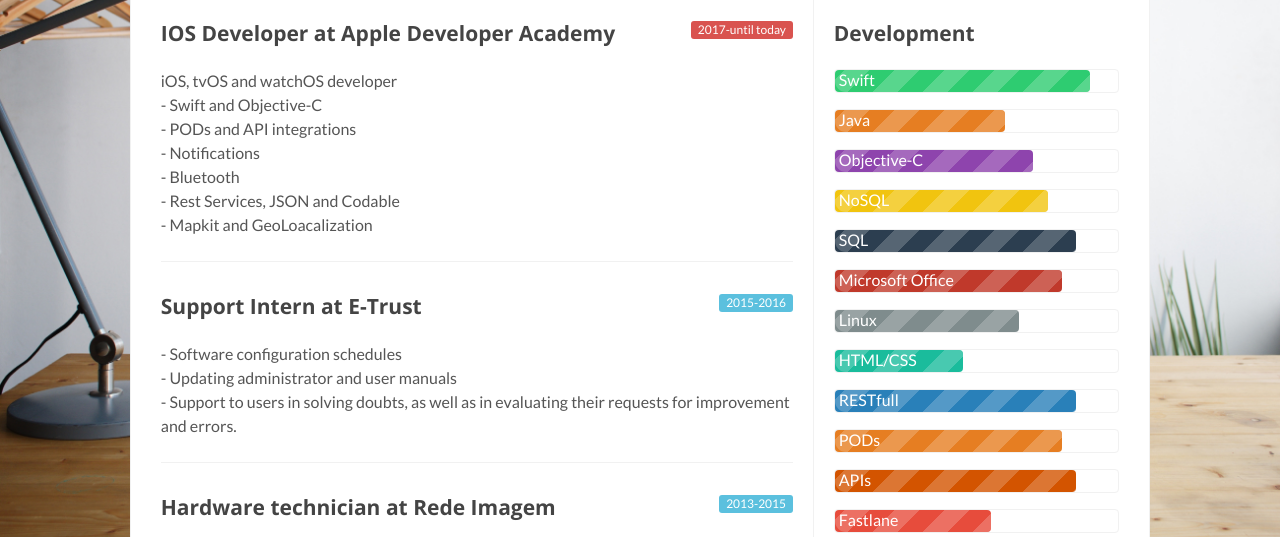
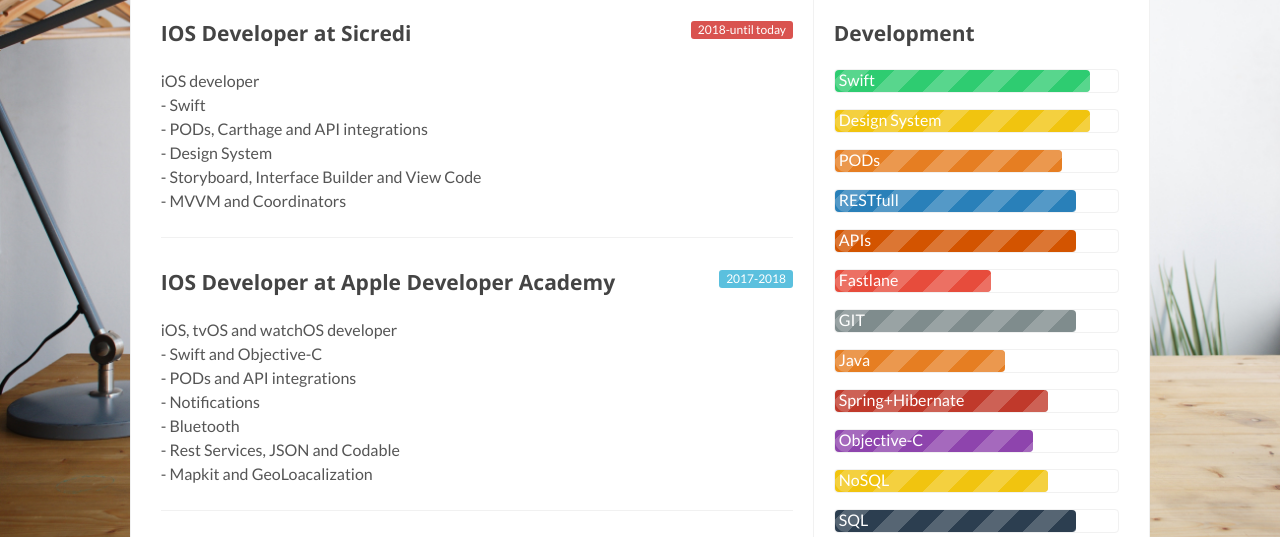
Before and after one commit to virgilius-santos/virgilius-santos.github.io, a plain HTML site: page index.html in a window 1280 px wide. Both pictures are taken after a click on the link "View My Resume". Shown: the part 263-800 px from the top of the page. Drawn offline with nearby package versions, Linux system fonts and the light colour scheme.

Commit message:
update resume

```diff
--- a/index.html
+++ b/index.html
@@ -149,7 +149,18 @@
                             </h3>
                             <ul class="no-list work">
                                 <li>
-                                    <h5> IOS Developer at Apple Developer Academy </h5><span class="label label-danger">2017-until today</span>
+                                    <h5> IOS Developer at Sicredi </h5><span class="label label-danger">2018-until today</span>
+                                    <p>
+                                        iOS developer </br>
+                                        - Swift </br>
+                                        - PODs, Carthage and API integrations </br>
+                                        - Design System </br>
+                                        - Storyboard, Interface Builder and View Code </br>
+                                        - MVVM and Coordinators
+                                    </p>
+                                </li>
+                                <li>
+                                    <h5> IOS Developer at Apple Developer Academy </h5><span class="label label-info">2017-2018</span>
                                     <p>
                                         iOS, tvOS and watchOS developer </br>
                                         - Swift and Objective-C </br>
@@ -233,8 +244,29 @@
                                 <div class="meter emerald">
                                     <span style="width: 90%"><span>Swift</span></span>
                                 </div>
+                                <div class="meter sunflower">
+                                    <span style="width: 90%"><span>Design System</span></span>
+                                </div>
+                                <div class="meter orange-bg">
+                                    <span style="width: 80%"><span>PODs</span></span>
+                                </div>
+                                <div class="meter darkblue-bg">
+                                    <span style="width: 85%"><span>RESTfull</span></span>
+                                </div>
+                                <div class="meter dark-orange-bg">
+                                    <span style="width: 85%"><span>APIs</span></span>
+                                </div>
+                                <div class="meter red-bg">
+                                    <span style="width: 55%"><span>Fastlane</span></span>
+                                </div>
+                                <div class="meter darkgrey-bg">
+                                    <span style="width: 85%"><span>GIT</span></span>
+                                </div>
                                 <div class="meter carrot">
                                     <span style="width: 60%"><span>Java</span></span>
+                                </div>
+                                <div class="meter dark-red-bg">
+                                    <span style="width: 75%"><span>Spring+Hibernate</span></span>
                                 </div>
                                 <div class="meter wisteria">
                                     <span style="width: 70%"><span>Objective-C</span></span>
@@ -254,27 +286,8 @@
                                 <div class="meter turquoise-bg">
                                     <span style="width: 45%"><span>HTML/CSS</span></span>
                                 </div>
-                                <div class="meter darkblue-bg">
-                                    <span style="width: 85%"><span>RESTfull</span></span>
-                                </div>
-
-                                <div class="meter orange-bg">
-                                    <span style="width: 80%"><span>PODs</span></span>
-                                </div>
-                                <div class="meter dark-orange-bg">
-                                    <span style="width: 85%"><span>APIs</span></span>
-                                </div>
-                                <div class="meter red-bg">
-                                    <span style="width: 55%"><span>Fastlane</span></span>
-                                </div>
-                                <div class="meter dark-red-bg">
-                                    <span style="width: 75%"><span>Hibernate</span></span>
-                                </div>
                                 <div class="meter navyblueBg">
                                     <span style="width: 45%"><span>PHP</span></span>
-                                </div>
-                                <div class="meter darkgrey-bg">
-                                    <span style="width: 85%"><span>GIT</span></span>
                                 </div>
 
                                 <div class="break"></div>
@@ -398,8 +411,8 @@
                             </div>
                             <div class="sny-icon-content">
                               <h4>My Address</h4>
-                              <p>Rua Jackson de Figueiredo, 777</p>
-                              <p>91120-380 Porto Alegre/RS</p>
+                              <p>Rua São Simão, 115</p>
+                              <p>91420-560 Porto Alegre/RS</p>
                             </div>
                          </div>
                        </div>
```
Also changed, not shown: 1 other file.
